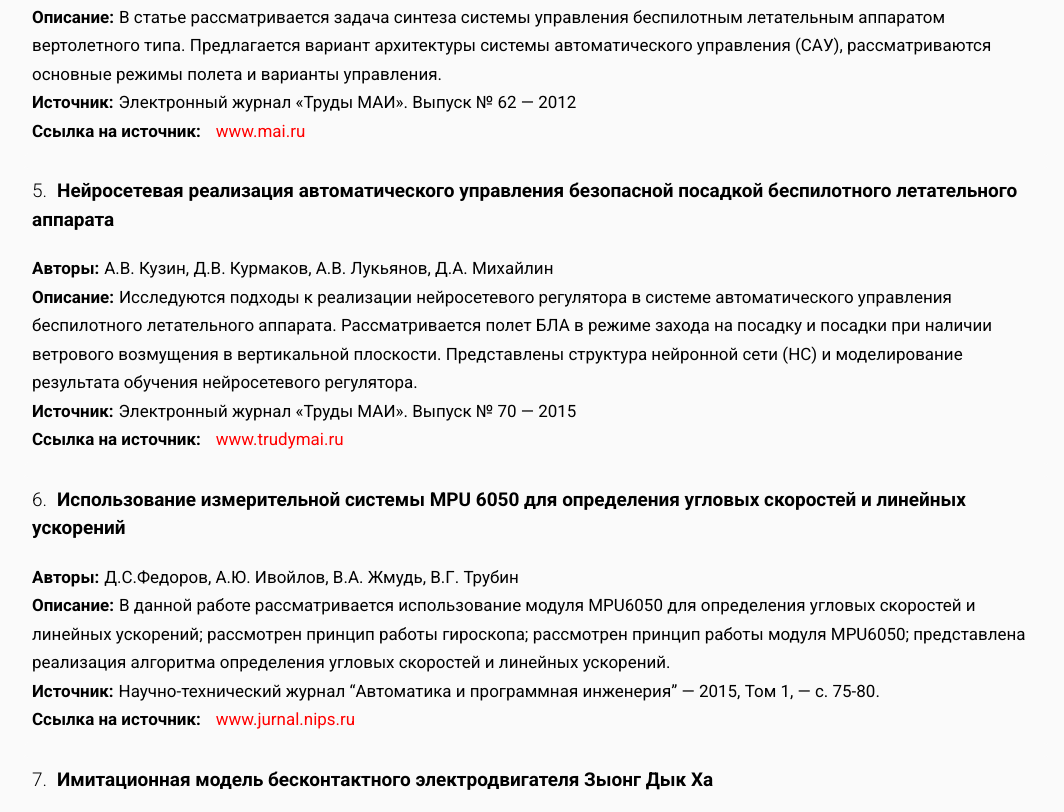
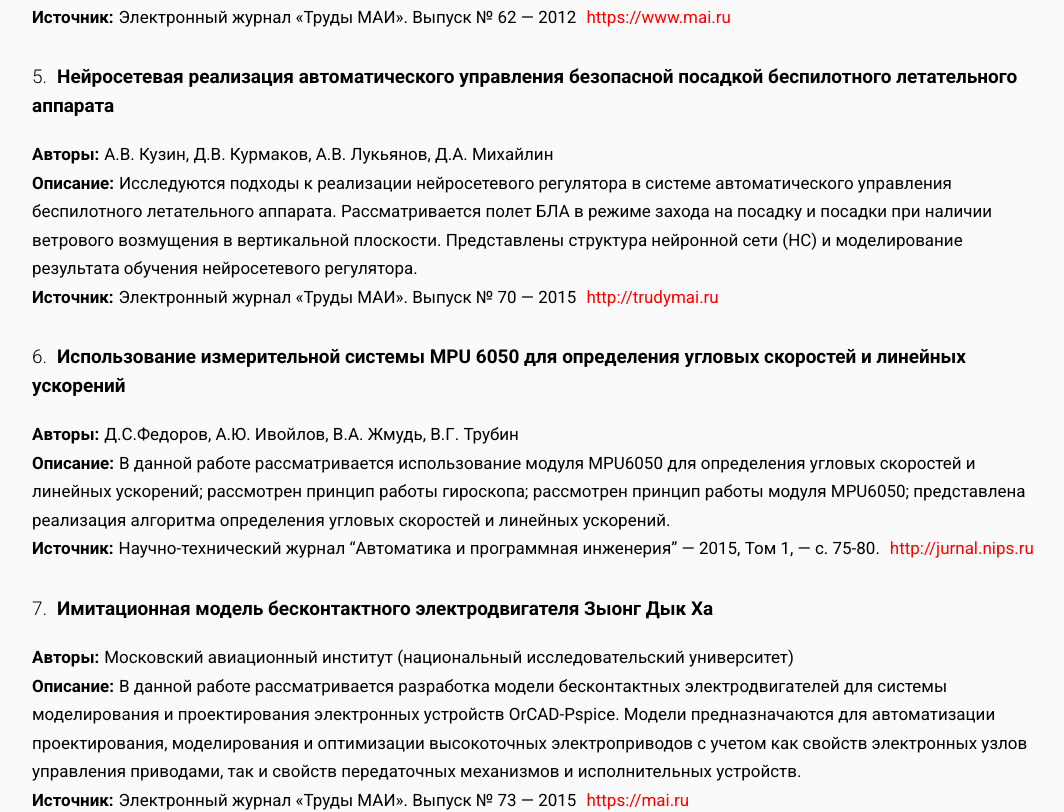
Before and after one commit to MikhailZhyhariev/masters-website, a React (Create React App) app: page / in a window 1280 px wide. Shown: the part 1427-2239 px from the top of the page, without its empty margins (104-1168 px from the left). Built offline with nearby package versions, Linux system fonts and the light colour scheme.

Commit message:
Последние правки в "Библиотеке"

```diff
--- a/src/components/Library/Library.js
+++ b/src/components/Library/Library.js
@@ -58,10 +58,7 @@ class Library extends Component {
                         <p className="library__article-source">
                           <strong>Источник:</strong>
                           {article.source}
-                        </p>
-                        <p className="library__article-source">
-                          <strong>Ссылка на источник:</strong>
-                          <span>{article.shortlink}</span>
+                          <a target="_blank" rel="noopener noreferrer" onClick={(e) => e.stopPropagation()} href={article.shortlink}>{article.shortlink}</a>
                         </p>
                       </div>
                     </li>
--- a/src/components/Library/Library.json
+++ b/src/components/Library/Library.json
@@ -37,7 +37,7 @@
         "description": "В статье рассматривается задача синтеза системы управления беспилотным летательным аппаратом вертолетного типа. Предлагается вариант архитектуры системы автоматического управления (САУ), рассматриваются основные режимы полета и варианты управления.",
         "source": "Электронный журнал «Труды МАИ». Выпуск № 62 — 2012",
         "link": "https://www.mai.ru/upload/iblock/2f3/sistema-upravleniya-multikopterom.pdf",
-        "shortlink": "www.mai.ru",
+        "shortlink": "https://www.mai.ru",
         "number": 4
       },
       {
@@ -46,7 +46,7 @@
         "description": "Исследуются подходы к реализации нейросетевого регулятора в системе автоматического управления беспилотного летательного аппарата. Рассматривается полет БЛА в режиме захода на посадку и посадки при наличии ветрового возмущения в вертикальной плоскости. Представлены структура нейронной сети (НС) и моделирование результата обучения нейросетевого регулятора.",
         "source": "Электронный журнал «Труды МАИ». Выпуск № 70 — 2015",
         "link": "http://trudymai.ru/upload/iblock/771/771361e01ba512ffb321f28cc51fb712.pdf",
-        "shortlink": "www.trudymai.ru",
+        "shortlink": "http://trudymai.ru",
         "number": 5
       },
       {
@@ -55,7 +55,7 @@
         "description": "В данной работе рассматривается использование модуля MPU6050 для определения угловых скоростей и линейных ускорений; рассмотрен принцип работы гироскопа; рассмотрен принцип работы модуля MPU6050; представлена реализация алгоритма определения угловых скоростей и линейных ускорений.",
         "source": "Научно-технический журнал “Автоматика и программная инженерия” — 2015, Том 1, — с. 75-80.",
         "link": "http://jurnal.nips.ru/sites/default/files/%D0%90%D0%98%D0%9F%D0%98-1-2015-11.pdf",
-        "shortlink": "www.jurnal.nips.ru",
+        "shortlink": "http://jurnal.nips.ru",
         "number": 6
       },
       {
@@ -64,7 +64,7 @@
         "description": "В данной работе рассматривается разработка модели бесконтактных электродвигателей для системы моделирования и проектирования электронных устройств OrCAD-Pspice. Модели предназначаются для автоматизации проектирования, моделирования и оптимизации высокоточных электроприводов с учетом как свойств электронных узлов управления приводами, так и свойств передаточных механизмов и исполнительных устройств.",
         "source": "Электронный журнал «Труды МАИ». Выпуск № 73 — 2015",
         "link": "https://mai.ru/upload/iblock/cb7/cb76aeec02611a70b8b9a7e8fe381ff0.pdf",
-        "shortlink": "www.mai.ru",
+        "shortlink": "https://mai.ru",
         "number": 7
       },
       {
@@ -73,7 +73,7 @@
         "description": "Рассматривается основные вопросы, возникающие при работе с акселерометром ADXL335: оцифровка сигналов c датчика и алгоритм вычисления угла с помощью отладочной платы STM32VLDISCOVERY.",
         "source": "Научно-технический журнал “Автоматика и программная инженерия” — 2014, Том 2, — с. 68-72.",
         "link": "http://jurnal.nips.ru/sites/default/files/АИПИ-2-2014-8_0.pdf",
-        "shortlink": "www.jurnal.nips.ru",
+        "shortlink": "http://jurnal.nips.ru",
         "number": 8
       },
       {
@@ -82,7 +82,7 @@
         "description": "Рассматривается вопрос фильтрации и определения первой производной сигналов с акселерометра ADXL335.",
         "source": "Научно-технический журнал “Автоматика и программная инженерия” — 2014, Том 4, — с. 9-14.",
         "link": "http://jurnal.nips.ru/sites/default/files/АИПИ-4-2014-1_0.pdf",
-        "shortlink": "www.jurnal.nips.ru",
+        "shortlink": "http://jurnal.nips.ru",
         "number": 9
       },
       {
@@ -91,7 +91,7 @@
         "description": "В данной статье рассмотрены MEMS-датчики для измерения угловой скорости – гироскопы. Также дано пояснение характеристикам гироскопа, важным при его моделировании как звена системы автоматического управления. Эти характеристики учтены при моделировании гироскопа в программе VisSim. Из этих результатов можно выявить влияние той или иной характеристики на результат моделирования объекта совместно с другими элементами системы (источниками сигналов и так далее).",
         "source": "Научно-технический журнал “Автоматика и программная инженерия” — 2015, Том 2, — с. 109-115.",
         "link": "http://jurnal.nips.ru/sites/default/files/АИПИ-2-2015-10.pdf",
-        "shortlink": "www.jurnal.nips.ru",
+        "shortlink": "http://jurnal.nips.ru",
         "number": 10
       }
     ]
```
